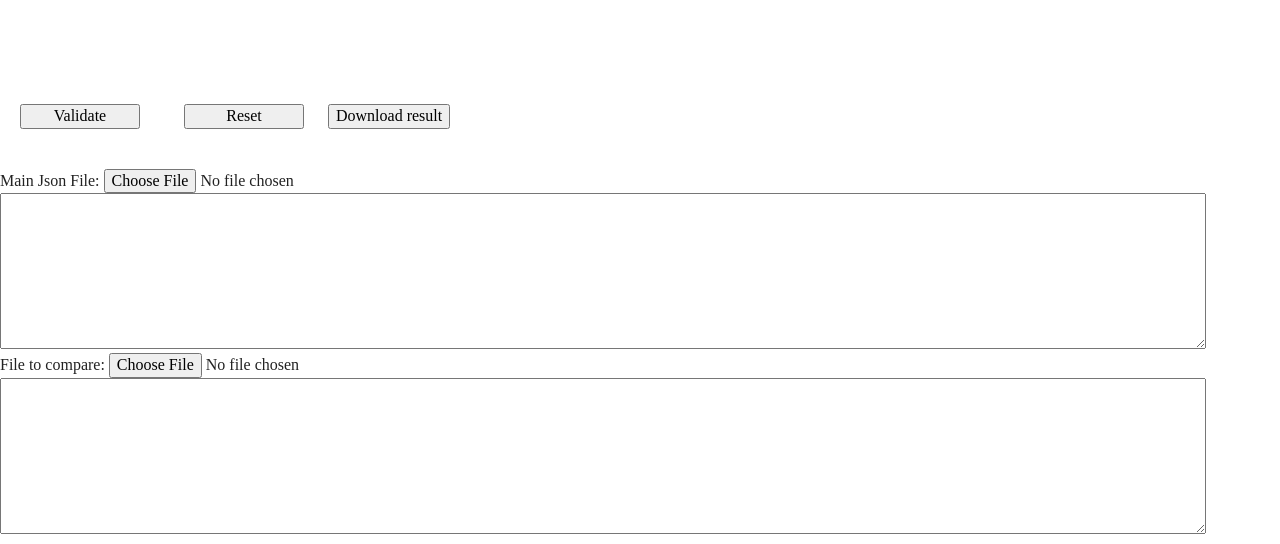
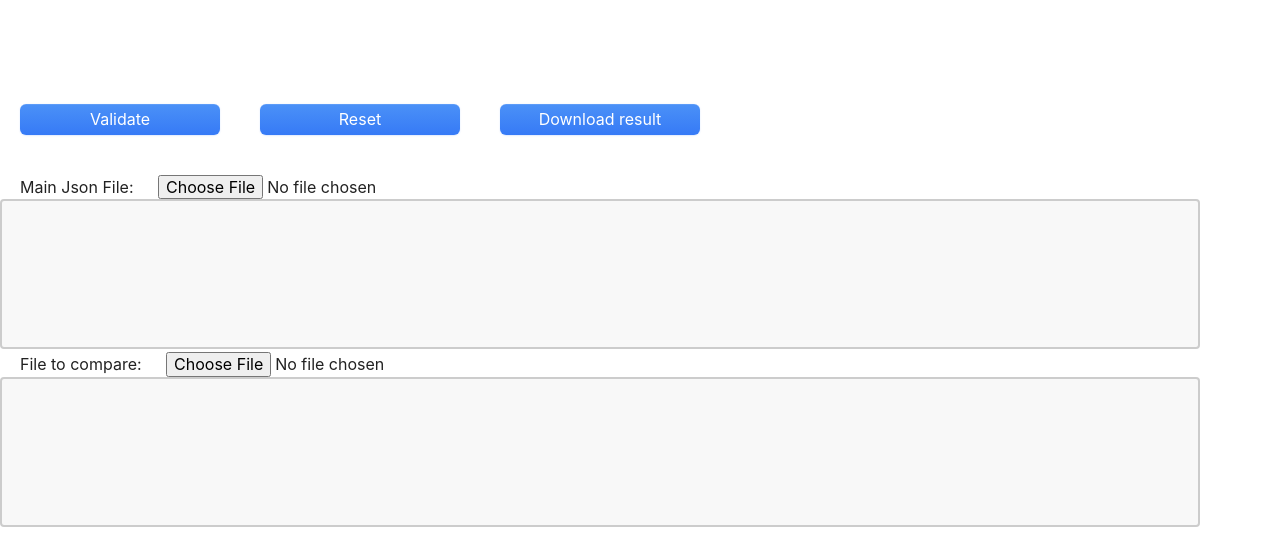
Before and after one commit to horvzoltan/jsoncompare, a website built with Parcel: page index.html in a window 1280 px wide. Shown: the part 74-618 px from the top of the page. Built offline with nearby package versions, Linux system fonts and the light colour scheme.

Commit message:
css styling

```diff
--- a/css/main.css
+++ b/css/main.css
@@ -15,6 +15,7 @@ html {
   color: #222;
   font-size: 1em;
   line-height: 1.4;
+  font-family: -apple-system, BlinkMacSystemFont, 'Roboto', sans-serif;
 }
 
 /*
@@ -180,10 +181,48 @@ textarea {
   flex-direction: column;
 }
 
-#import, #compare, #validate, #reset{
+textarea {
+  width: 100%;
+  height: 150px;
+  padding: 12px 20px;
+  box-sizing: border-box;
+  border: 2px solid #ccc;
+  border-radius: 4px;
+  background-color: #f8f8f8;
+  font-size: 16px;
+  resize: none;
+}
+
+.button-container {
+  display: flex;
+}
+
+.button-10 {
+  display: flex;
+  flex-direction: column;
+  align-items: center;
+  padding: 6px 14px;
+  font-family: -apple-system, BlinkMacSystemFont, 'Roboto', sans-serif;
+  border-radius: 6px;
+  border: none;
+
+  color: #fff;
+  background: linear-gradient(180deg, #4B91F7 0%, #367AF6 100%);
+  background-origin: border-box;
+  box-shadow: 0px 0.5px 1.5px rgba(54, 122, 246, 0.25), inset 0px 0.8px 0px -0.25px rgba(255, 255, 255, 0.2);
+  user-select: none;
+  -webkit-user-select: none;
+  touch-action: manipulation;
+}
+
+.button-10:focus {
+  box-shadow: inset 0px 0.8px 0px -0.25px rgba(255, 255, 255, 0.2), 0px 0.5px 1.5px rgba(54, 122, 246, 0.25), 0px 0px 0px 3.5px rgba(58, 108, 217, 0.5);
+  outline: 0;
+}
+
+#import, #compare, #validate, #reset, #download {
   margin: 20px;
-  width: 120px;
-
+  min-width: 200px;
 }
 
 #valid {
@@ -194,6 +233,10 @@ textarea {
   margin: 0;
   padding: 0;
   color: red;
+}
+
+label {
+  padding: 20px ;
 }
 
 textarea {
--- a/index.html
+++ b/index.html
@@ -31,9 +31,9 @@
 
   <div class="mid-container">
     <div class="button-container">
-      <button id="validate">Validate</button>
-      <button id="reset" >Reset</button>
-      <button id="download" >Download result</button>
+      <button id="validate" class="button-10">Validate</button>
+      <button id="reset" class="button-10">Reset</button>
+      <button id="download" class="button-10">Download result</button>
     </div>
 
     <div>
@@ -42,12 +42,12 @@
         <h2 id="valid"></h2>
         <label for="selectFile">Main Json File: </label>
         <input type="file" id="selectFile" value="Import" accept="application/JSON"/><br />
-        <textarea id="result1"></textarea><br />
+        <textarea id="result1" readonly></textarea><br />
         <label for="selectSecondFile">File to compare: </label>
         <input type="file" id="selectSecondFile" value="Import" accept="application/JSON"/><br />
-        <textarea id="result2"></textarea>
+        <textarea id="result2" readonly></textarea>
         <h1>All the values that are longer than the original.</h1>
-        <textarea id="result3"></textarea>
+        <textarea id="result3" readonly></textarea>
       </form>
     </div>
 
```
